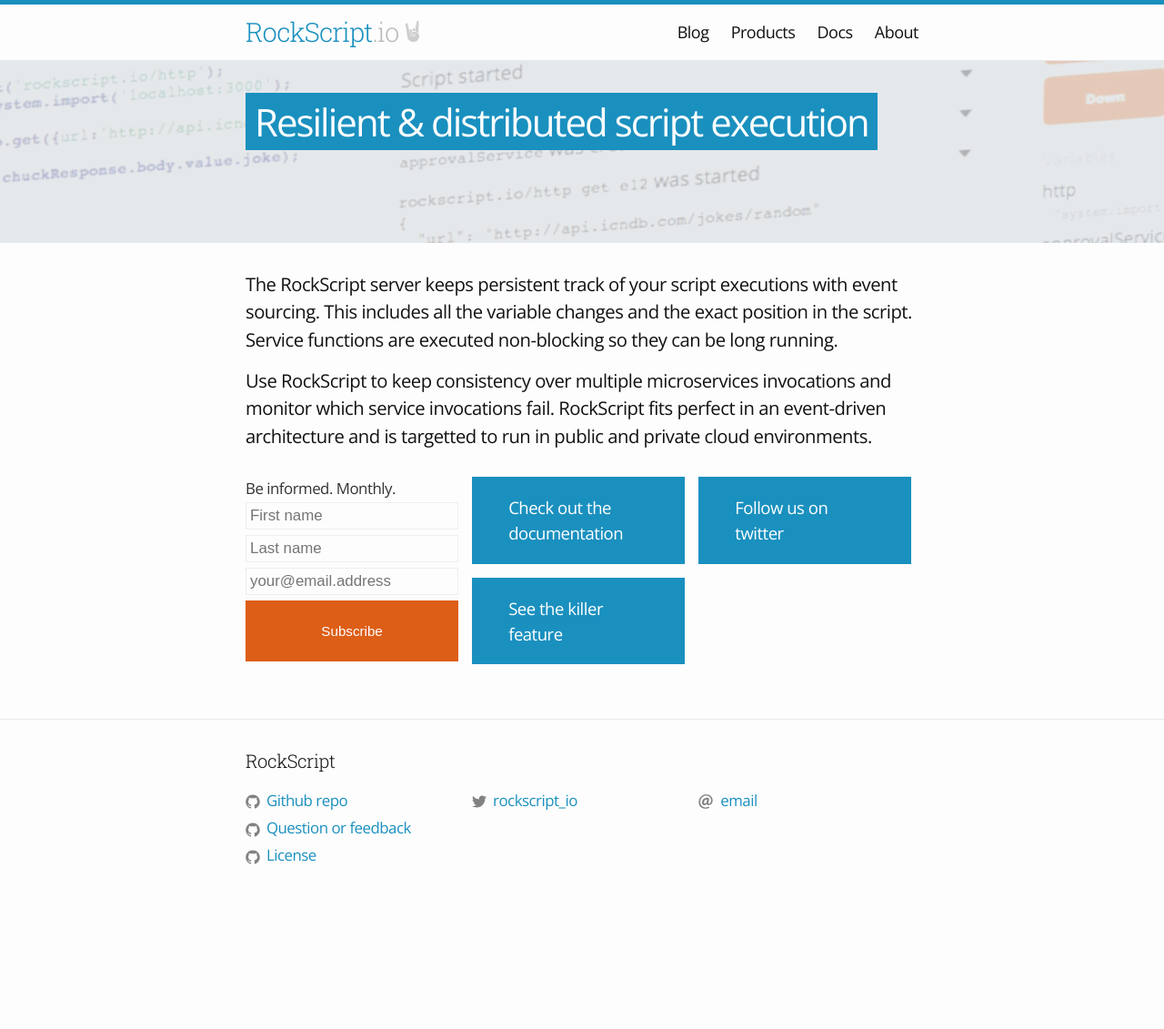
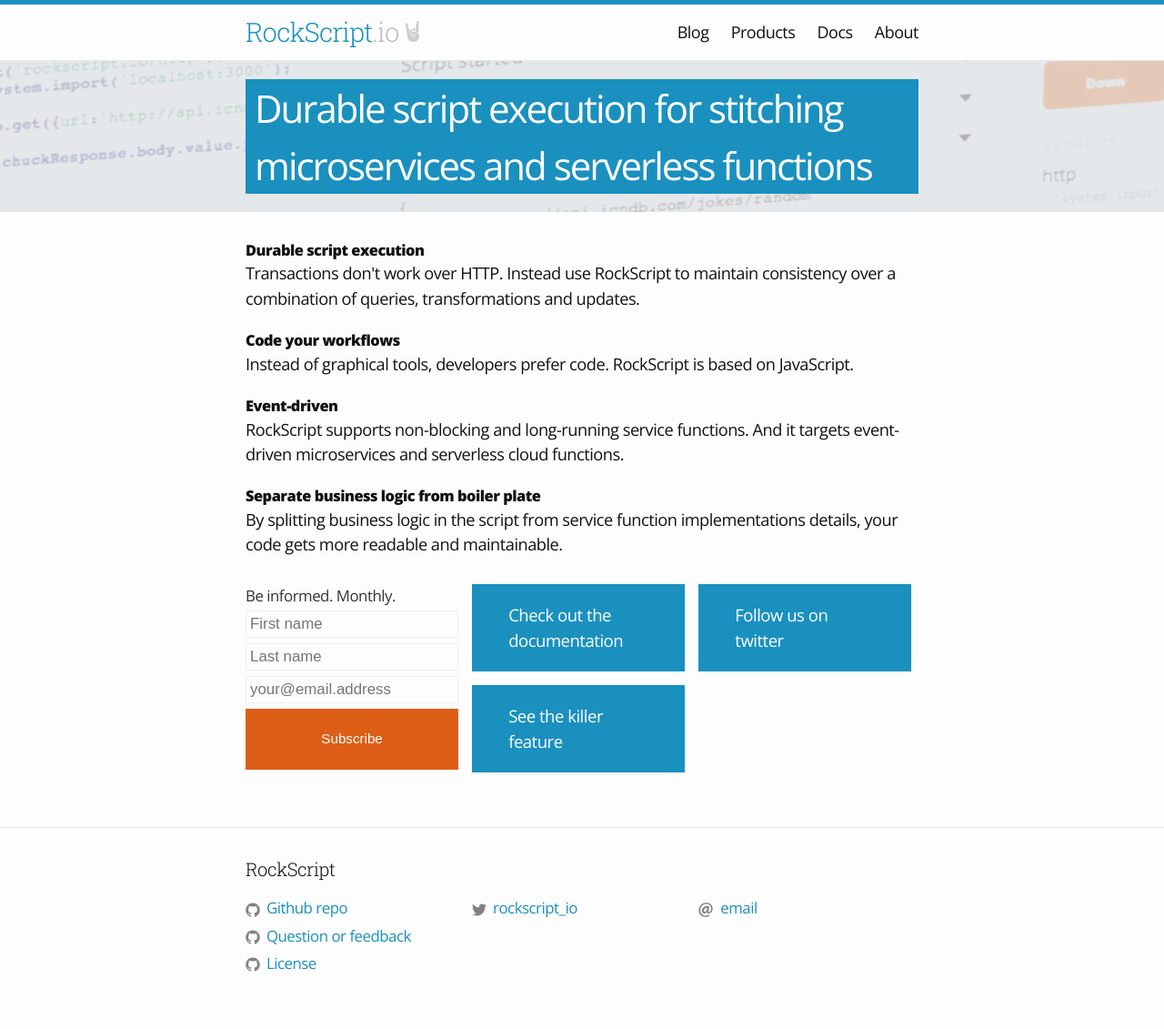
Before and after one commit to RockScript/rockscript.github.io, a Jekyll site: the page built from index.md, in a window 1280 px wide. Shown: the whole page at 91% size. Built offline with Jekyll 4.4.1, drawn with Linux system fonts in a browser that asks for light colours; before the commit the page ends 1013 px from its top, so only the background shows below that.

Commit message:
Updated main page description

```diff
--- a/_includes/head.html
+++ b/_includes/head.html
@@ -11,6 +11,7 @@
   <link rel="alternate" type="application/rss+xml" title="{{ site.title | escape }}" href="{{ "/feed.xml" | relative_url }}">
   <link href="https://fonts.googleapis.com/css?family=Roboto+Slab:300" rel="stylesheet">
   <link href="https://fonts.googleapis.com/css?family=Open+Sans:400" rel="stylesheet">
+  <link href="https://fonts.googleapis.com/css?family=Open+Sans:800" rel="stylesheet">
 
   {% if jekyll.environment == 'production' and site.google_analytics %}
   {% include google-analytics.html %}
--- a/assets/main.scss
+++ b/assets/main.scss
@@ -4,15 +4,32 @@
 
 @import "minima";
 
+.index-title {
+  font-weight: bold;
+  font-size: .9em;
+}
 
+div.description .index-paragraph:nth-child(n+2) {
+  margin-top: 20px;
+}
+
+.index-paragraph {
+  font-size: .9em;
+}
+
+.tagline-full-width {
+  background-image: url(screenshot-background.png);
+  background-position: center;
+  background-repeat: repeat;
+  padding: 20px 0;
+}
 
 .tag-line {
   background-color: #1a90bf;
   color: white;
-  display: inline-block;
+  display: block;
   font-size: 42px;
   letter-spacing: -2px;
-  margin: 35px 0;
   padding: 0 10px;
 }
 
@@ -20,13 +37,6 @@
   letter-spacing: -0.5px;
   font-size: 1.125em;
   margin: 0 0 30px 0;
-}
-
-.tagline-full-width {
-  height: 200px;
-  background-image: url(screenshot-background.png);
-  background-position: center;
-  background-repeat: repeat;
 }
 
 .newsletter {
--- a/index.md
+++ b/index.md
@@ -5,7 +5,7 @@
 <div class="tagline-full-width">
   <div class="wrapper">
     <div class="tag-line">
-      Resilient & distributed script execution
+      Durable script execution for stitching microservices and serverless functions
     </div>
   </div>
 </div>
@@ -14,17 +14,25 @@
   <div class="wrapper">
     <div class="home">
       <div class="description">
-        <p>
-          The RockScript server keeps persistent track of your script executions with event sourcing.
-          This includes all the variable changes and the exact position in the script.  Service functions
-          are executed non-blocking so they can be long running.
-        </p>
-        <p>
-          Use RockScript to keep consistency over multiple microservices invocations
-          and monitor which service invocations fail. RockScript fits perfect in an
-          event-driven architecture and is targetted to run in public and private cloud
-          environments.
-        </p>
+        <div class="index-paragraph">
+          <div class="index-title">Durable script execution</div>
+          Transactions don't work over HTTP.  Instead use RockScript to maintain consistency over
+          a combination of queries, transformations and updates.
+        </div>
+        <div class="index-paragraph">
+          <div class="index-title">Code your workflows</div>
+          Instead of graphical tools, developers prefer code.  RockScript is based on JavaScript.
+        </div>
+        <div class="index-paragraph">
+          <div class="index-title">Event-driven</div>
+          RockScript supports non-blocking and long-running service functions.  And it targets
+          event-driven microservices and serverless cloud functions.
+        </div>
+        <div class="index-paragraph">
+          <div class="index-title">Separate business logic from boiler plate</div>
+          By splitting business logic in the script from service function implementations details,
+          your code gets more readable and maintainable.
+        </div>
       </div>
       <div class="footer-col-wrapper">
         <div class="footer-col footer-col-1">
```
